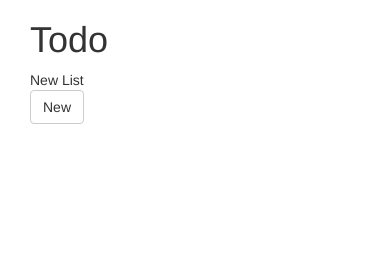
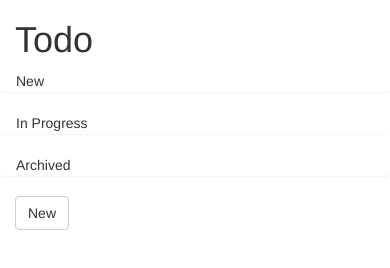
Before and after one commit to romines/DM-sandbox-jQuery, a plain HTML site: page index.html in a window 390 px wide. Drawn offline with nearby package versions, Linux system fonts and the light colour scheme.

Commit message:
TODO app in progress

```diff
--- a/index.html
+++ b/index.html
@@ -10,10 +10,24 @@
 
 	<script type="text/javascript" src="app/scripts/app.js"></script>
 	<div class="container">
+		<div class="row">
 			<div class="col-md-8 col-md-offset-2" id="main-column">
 				<h1>Todo</h1>
-			<div id="newList">
-				New List
+				<div class="row">
+					<div class="panel col-md-4">
+						New
+						<ul class="list-group" id="newList"></ul>
+					</div>
+					<div class="panel col-md-4">
+						In Progress
+						<ul class="list-group" id="inProgressList"></ul>
+					</div>
+
+					<div class="panel col-md-4">
+						Archived
+						<ul class="list-group" id="archivedList"></ul>
+					</div>
+
 				</div>
 
 				<div class="new-controls">
@@ -28,8 +42,10 @@
 						<button class="btn btn-default" id="cancel">Cancel</button>
 					</form>
 				</div>
+			</div>
 
 		</div>
+
 
 
 	</div>
```
Lines whose indentation alone changed are shown as unchanged.
